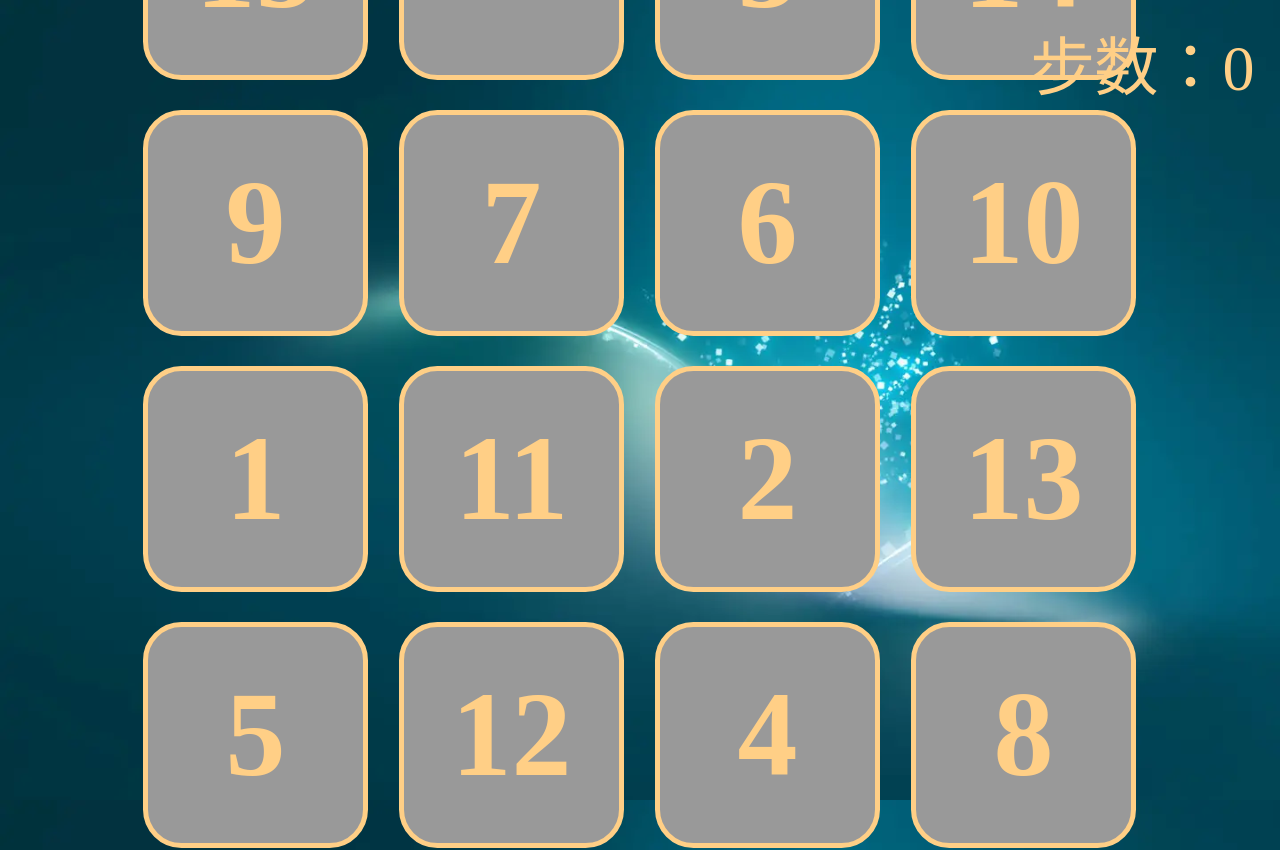
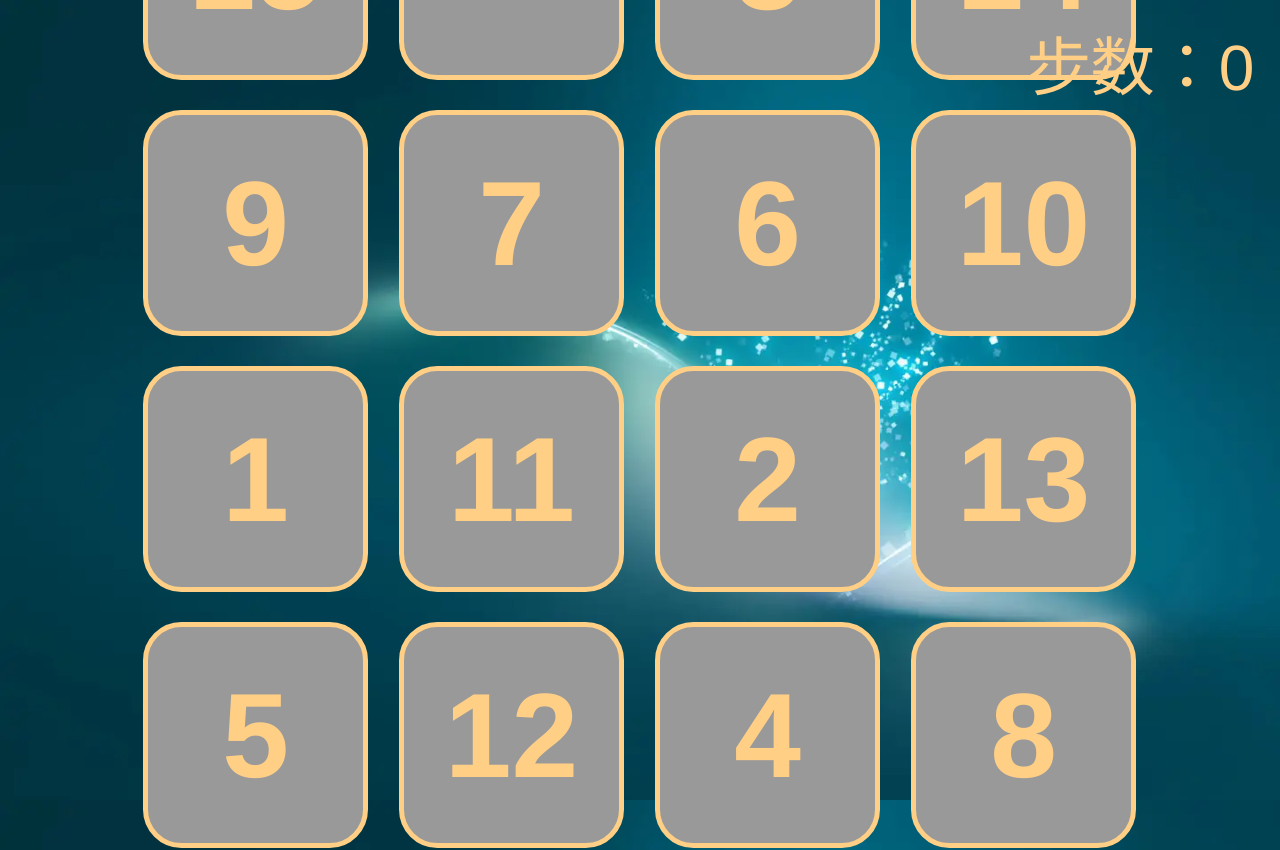
Before and after one commit to menchowgan/digital-huarong-road, a Vue app: page / in a window 1280 px wide. Shown: the top 850 px of the page. Built offline with nearby package versions, Linux system fonts and the light colour scheme.

Commit message:
optimize style and home page

```diff
--- /dev/null
+++ b/index.css
@@ -0,0 +1,57 @@
+body {
+  padding: 0;
+  margin: 0;
+  border: 0;
+  background-image: "./src/assets/images/background.webp";
+  background-size:cover;
+  background-attachment: fixed;
+}
+#app {
+  width: 100vw;
+  height: 100vh;
+  font-family: Avenir, Helvetica, Arial, sans-serif;
+  -webkit-font-smoothing: antialiased;
+  -moz-osx-font-smoothing: grayscale;
+  text-align: center;
+  color: #2c3e50;
+  margin: 0;
+  padding: 0;
+}
+#app .loading-index{
+  width: 100%;
+  height: 100vh;
+  position: absolute;
+  top: 0;
+  left: 0;
+  display: flex;
+  flex-direction: column;
+  justify-content: center;
+  align-items: center;
+  background-image: "./src/assets/images/background.webp";
+  background-size:cover;
+  background-attachment: fixed;
+}
+#app .loading-index .load-dialog-index {
+  border: 5px solid #3fc7f5;
+  border-radius: 20px;
+  justify-content: center;
+  align-items: center;
+  background-color: #999;
+  animation: scale-animate 1s linear infinite;
+}
+#app .loading-index .load-dialog-index .load-img-index {
+  width: 20vh;
+  height: 18vh;
+  margin-top: 1vh;
+}
+@keyframes scale-animate {
+  0% {
+    transform: scale(1);
+  }
+  25% {
+    transform: scale(1.5);
+  }
+  100% {
+    transform: scale(1);
+  }
+}
--- a/index.html
+++ b/index.html
@@ -15,6 +15,7 @@
       background-image: url("./src/assets/images/background.webp");
       background-size:cover;
       background-attachment: fixed;
+      font-family:'Franklin Gothic Medium', 'Arial Narrow', Arial, sans-serif;
     }
     #app {
       height: 100vh;
@@ -31,13 +32,25 @@
         font-size: 80px;
       }
     }
+    @media screen and (max-width: 600px) {
+      html {
+        font-size: 30px;
+      }
+    }
   </style>
+  <link rel="stylesheet" type="text/css" href="./index.css">
 </head>
 <body>
   <noscript>
     <strong>We're sorry but <%= htmlWebpackPlugin.options.title %> doesn't work properly without JavaScript enabled. Please enable it to continue.</strong>
   </noscript>
-  <div id="app"></div>
+  <div id="app">
+    <div class="loading-index">
+      <div class="load-dialog-index">
+        <img class="load-img-index" src="./icon.png" alt="NO DATA!">
+      </div>
+    </div>
+  </div>
   <script type="module" src="./src/main.ts"></script>
 </body>
 </html>
--- a/src/components/cell.vue
+++ b/src/components/cell.vue
@@ -24,6 +24,7 @@
     width: 86%;
     height: 86%;
     font-size: 1.5rem;
+    font-family:'Franklin Gothic Medium', 'Arial Narrow', Arial, sans-serif;
     font-weight: bold;
     color: #ffcf86;
     border-radius: 40px;
--- a/src/views/Home.vue
+++ b/src/views/Home.vue
@@ -51,6 +51,9 @@
   @media screen and (max-width: 1500px) {
     right: 2vw;
   }
+  @media screen and (max-width: 600px) {
+    top: 10vh;
+  }
 }
 .buttosn {
   width: 20%;
@@ -63,7 +66,12 @@
   font-size: 0.8rem;
   margin-top: 3vh;
   @media screen and (max-width: 1500px) {
+    width: 45%;
     height: 8vh;
+    text-align: center;
+  }
+  @media screen and (max-width: 600px) {
+    height: 5vh;
     text-align: center;
   }
 
```
Also changed, not shown: icon.png (added).
